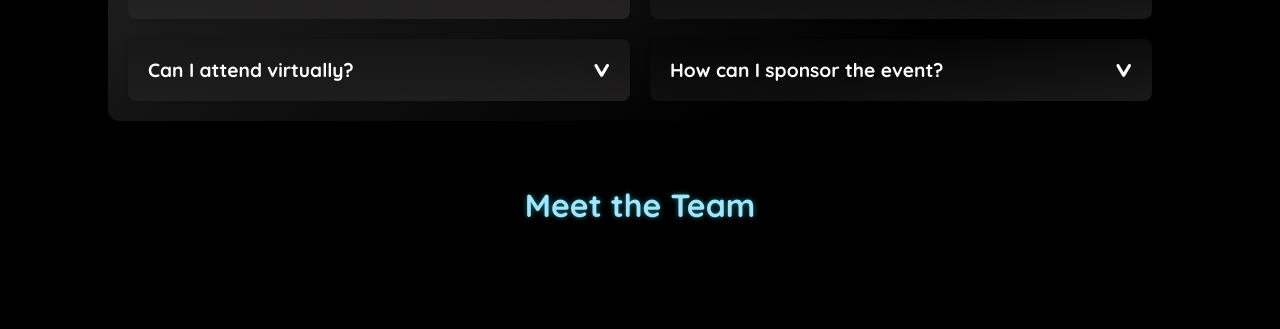
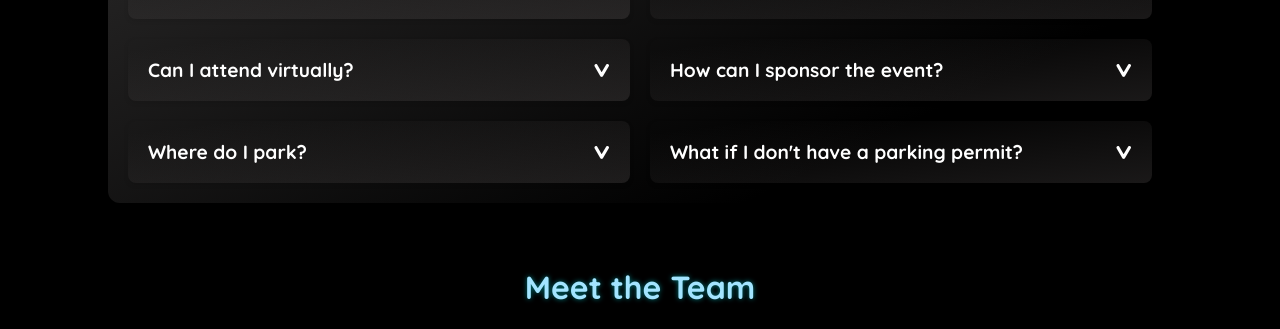
Before and after one commit to utadatathon/utadatathon2025_website, a Next.js app: page / in a window 1280 px wide. Shown: the part 3702-4031 px from the top of the page. Built offline with nearby package versions, Linux system fonts and the light colour scheme; no server answers.

Commit message:
minor updates

```diff
--- a/src/app/components/FAQsSection.tsx
+++ b/src/app/components/FAQsSection.tsx
@@ -59,6 +59,24 @@ export default function FAQsSection() {
       question: "How can I sponsor the event?",
       answer: "Contact us through our website for sponsorship opportunities.",
     },
+    {
+      id:11,
+      question: "Where do I park?",
+      answer: (
+        <>
+          Parking is available LOT F10, which will be marked in blue on the <a style={{ color: 'white', fontWeight: 'bold', textDecoration: 'underline' }} href="https://drive.google.com/file/d/1yHSYePflCoSJ_Jh8BY7lT03D7zFP_cbw/view" target="_blank">Datathon Event Parking Map</a> on the day of the event.
+        </>
+      ),
+    },
+    {
+      id:12,
+      question: "What if I don't have a parking permit?",
+      answer: (
+        <>
+          If you do not hold a UTA parking permit, you'll have to park in Maverick Garage and pay for your parking on your own. Maverick Garage can also be found in the <a style={{ color: 'white', fontWeight: 'bold', textDecoration: 'underline' }} className="" href="https://drive.google.com/file/d/1yHSYePflCoSJ_Jh8BY7lT03D7zFP_cbw/view" target="_blank">Datathon Event Parking Map</a>.
+        </>
+      ),
+    },
   ];
 
   const [activeFAQs, setActiveFAQs] = useState<number[]>([]);
--- a/src/app/prizes/page.tsx
+++ b/src/app/prizes/page.tsx
@@ -8,7 +8,7 @@ export default function PrizesSection() {
         <h3>Model-Based Challenges</h3>
         <div className="prize-list">
           <div className="prize-card">
-            <h4>1st - KSAT Quest</h4>
+            <h4>KSAT Quest</h4>
             <p>Monitor</p>
           </div>
           <div className="prize-card">
```
